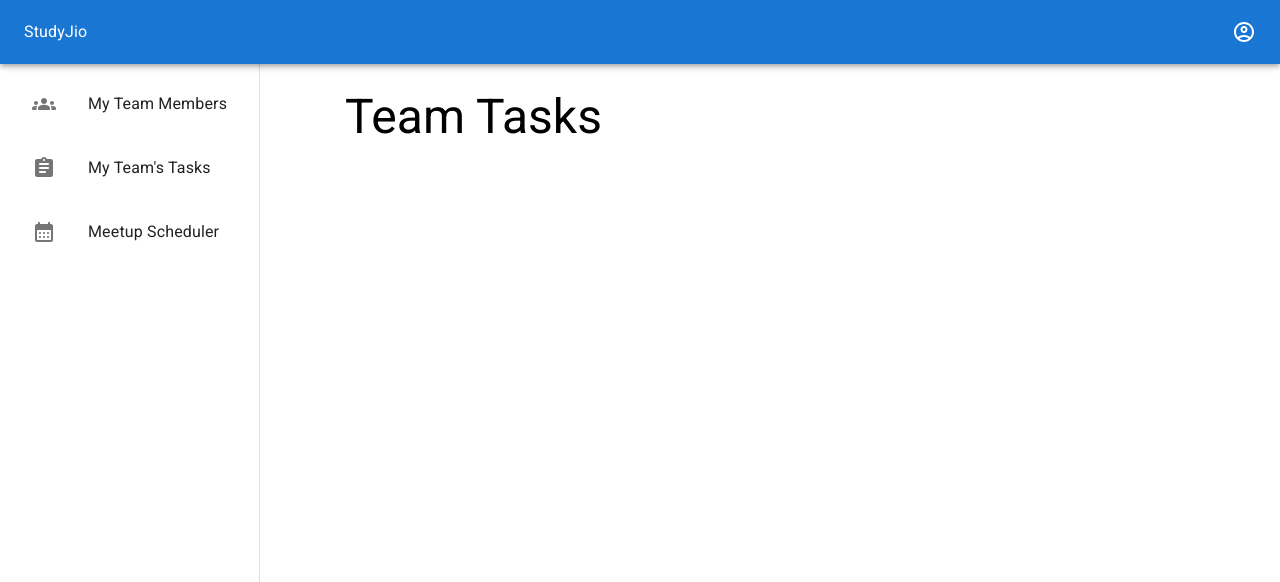
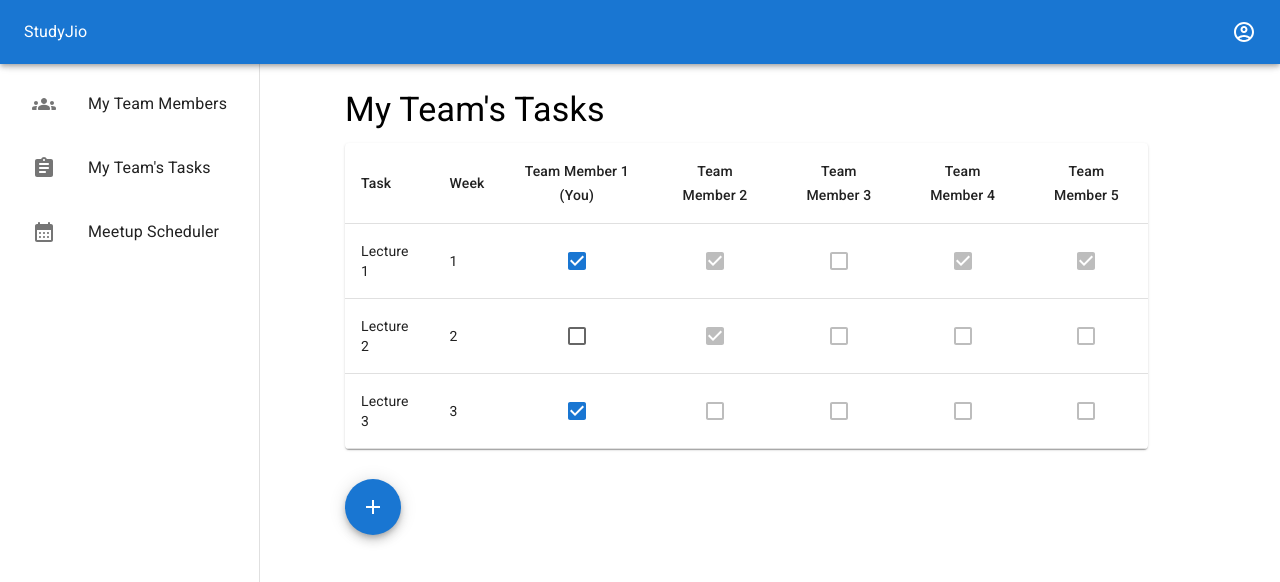
Before and after one commit to StudyJio/studyjio, a React (Create React App) app in the folder client/: page / in a window 1280 px wide. Both pictures are taken after a click on the item "My Team's Tasks". Shown: the top 582 px of the page. Built offline with nearby package versions, Linux system fonts and the light colour scheme.

Commit message:
Add table view for "My Team's Tasks"

```diff
--- a/client/src/App.js
+++ b/client/src/App.js
@@ -28,12 +28,12 @@ const App = () => {
           <Menu setActivePageName={setActivePageName}/>
         </Grid>
 
-        <Grid item xs="7" padding="25px">
+        <Grid item xs="8" padding="25px">
           <Toolbar />
           {pages[activePageName]}
         </Grid>
 
-        <Grid item xs="2">
+        <Grid item xs="1">
           { /* This grid item (column) is empty. It merely provides padding.*/ }
         </Grid>
       </Grid>
--- a/client/src/Components/TeamMembers.jsx
+++ b/client/src/Components/TeamMembers.jsx
@@ -15,7 +15,7 @@ const TeamMembers = () => {
             </Typography>
 
             <Grid container spacing={2}>
-                <Grid item> {cardGenerator("Peter", "@petergriffin")} </Grid>
+                <Grid item> {cardGenerator("Peter (You)", "@petergriffin")} </Grid>
                 <Grid item> {cardGenerator("Lois", "@loisloislois")} </Grid>
                 <Grid item> {cardGenerator("Megan", "@meganmegan")} </Grid>
                 <Grid item> {cardGenerator("Brian", "@brianbrain")} </Grid>
--- a/client/src/Components/TeamTasks.jsx
+++ b/client/src/Components/TeamTasks.jsx
@@ -1,15 +1,79 @@
 import { Typography } from "@mui/material";
+import { Table } from "@mui/material";
+import { TableCell } from "@mui/material";
+import { TableRow } from "@mui/material";
+import { Paper } from "@mui/material";
+import { Fab } from "@mui/material";
+import { Checkbox } from "@mui/material";
+import { TableBody } from "@mui/material";
+import { TableHead } from "@mui/material";
+import { TableContainer } from "@mui/material";
 import { Box } from "@mui/material";
 import React from "react";
+import AddIcon from '@mui/icons-material/Add';
 
-const TeamTasks = () => {
+function getTeamMemberNames() {
+    // For now, we assume that all teams have five members.
+    return ["Team Member 1 (You)", "Team Member 2", "Team Member 3", "Team Member 4", "Team Member 5"];
+}
+
+function getTasks() {
+    return [{name: "Lecture 1", week: "1", doneByMember1: true, doneByMember2: true, doneByMember3: false, doneByMember4: true, doneByMember5: true},
+            {name: "Lecture 2", week: "2", doneByMember1: false, doneByMember2: true, doneByMember3: false, doneByMember4: false, doneByMember5: false},
+            {name: "Lecture 3", week: "3", doneByMember1: true, doneByMember2: false, doneByMember3: false, doneByMember4: false, doneByMember5: false}];
+}
+
+function displayTaskAsRow(task) {
+    // For now, we assume that all teams have five members.
+    return (
+        <TableRow>
+            <TableCell> {task.name} </TableCell>
+            <TableCell> {task.week} </TableCell>
+            <TableCell align="center"> <Checkbox defaultChecked={task.doneByMember1} /> </TableCell>
+            <TableCell align="center"> <Checkbox defaultChecked={task.doneByMember2} disabled /> </TableCell>
+            <TableCell align="center"> <Checkbox defaultChecked={task.doneByMember3} disabled /> </TableCell>
+            <TableCell align="center"> <Checkbox defaultChecked={task.doneByMember4} disabled /> </TableCell>
+            <TableCell align="center"> <Checkbox defaultChecked={task.doneByMember5} disabled /> </TableCell>
+        </TableRow>
+    )
+}
+
+function TeamTasks() {
     return (
         <Box>
-            <Typography variant="h3">
-                Team Tasks
+            <Typography variant="h4" gutterBottom>
+                My Team's Tasks
             </Typography>
+
+            <TableContainer component={Paper}>
+                <Table>
+                    <TableHead>
+                        <TableCell> Task </TableCell>
+                        <TableCell> Week </TableCell>
+                        <TableCell align="center"> {getTeamMemberNames()[0]} </TableCell>
+                        <TableCell align="center"> {getTeamMemberNames()[1]} </TableCell>
+                        <TableCell align="center"> {getTeamMemberNames()[2]} </TableCell>
+                        <TableCell align="center"> {getTeamMemberNames()[3]} </TableCell>
+                        <TableCell align="center"> {getTeamMemberNames()[4]} </TableCell>
+                    </TableHead>
+
+                    <TableBody>
+                        {getTasks().map(task => displayTaskAsRow(task))}
+                    </TableBody>
+
+                </Table>
+            </TableContainer>
+
+            <Fab
+                color="primary"
+                aria-label="add"
+                sx={{ marginTop: "30px" }}
+            >
+                <AddIcon />
+
+            </Fab>
         </Box>
     );
-};
+}
 
 export default TeamTasks;
```
